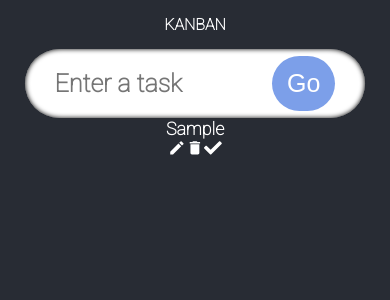
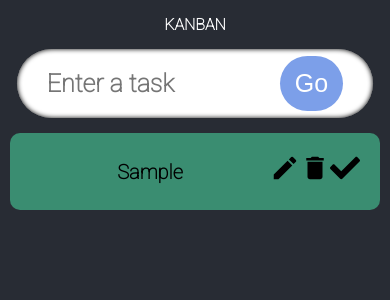
Before and after one commit to nevarwin/React-Typescript, a React (Create React App) app in the folder React-Typescript/: page / in a window 390 px wide. Both pictures are taken after typing "Sample" into the empty fields and a click on the button "Go". Shown: the top 300 px of the page. Built offline with nearby package versions, Linux system fonts and the light colour scheme.

Commit message:
added styles to TodoList and SingleTodo component

```diff
--- a/React-Typescript/src/components/styles.css
+++ b/React-Typescript/src/components/styles.css
@@ -17,7 +17,7 @@
 }
 
 .Input__box:focus {
-  box-shadow: 0 0 10px 1000px rgba(255, 239, 145, 0.5);
+  box-shadow: 0 0 10px 1000px #7da57d;
   outline: none;
 }
 
@@ -49,3 +49,62 @@
   background-color: rgb(124, 159, 233);
   transform: scale(0.9);
 }
+
+.todos {
+  z-index: 1;
+  display: flex;
+  justify-content: space-evenly;
+  width: 90%;
+  flex-wrap: wrap;
+}
+
+.todos_single {
+  display: flex;
+  align-items: center;
+  width: 29.5%;
+  border-radius: 10px;
+  padding: 20px;
+  margin-top: 15px;
+  background-color: rgb(58, 141, 113);
+  color: black;
+}
+
+.todos_single_text {
+  flex: 1;
+  padding: 1px;
+  border: none;
+  font-size: 20px;
+  outline: none;
+}
+
+.inputEdit {
+  padding: 3px 0;
+  border-radius: 5px;
+}
+
+.todos_single_text:hover {
+  outline: none;
+}
+
+.icon {
+  font-size: 30px;
+  cursor: pointer;
+}
+
+@media (max-width: 1200px) {
+  .todos_single {
+    width: 40%;
+  }
+}
+
+@media (max-width: 700px) {
+  .input {
+    width: 95%;
+  }
+  .todos {
+    width: 95%;
+  }
+  .todos_single {
+    width: 100%;
+  }
+}
```
